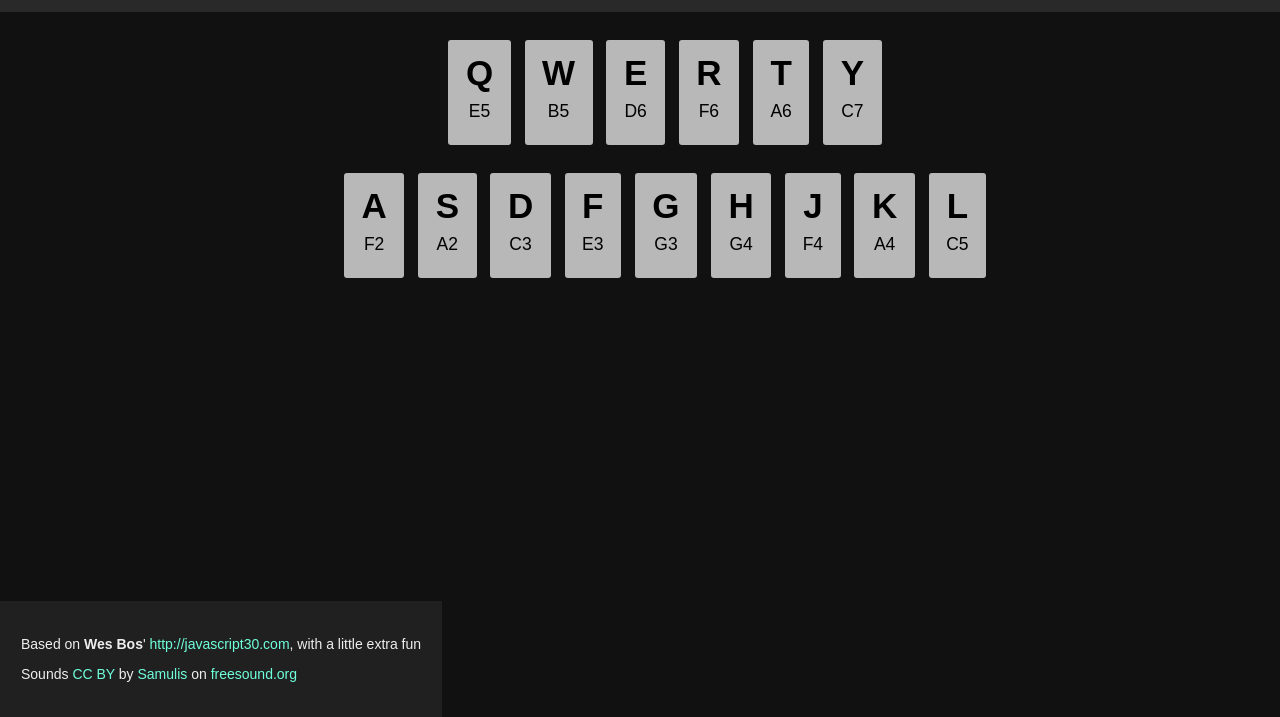
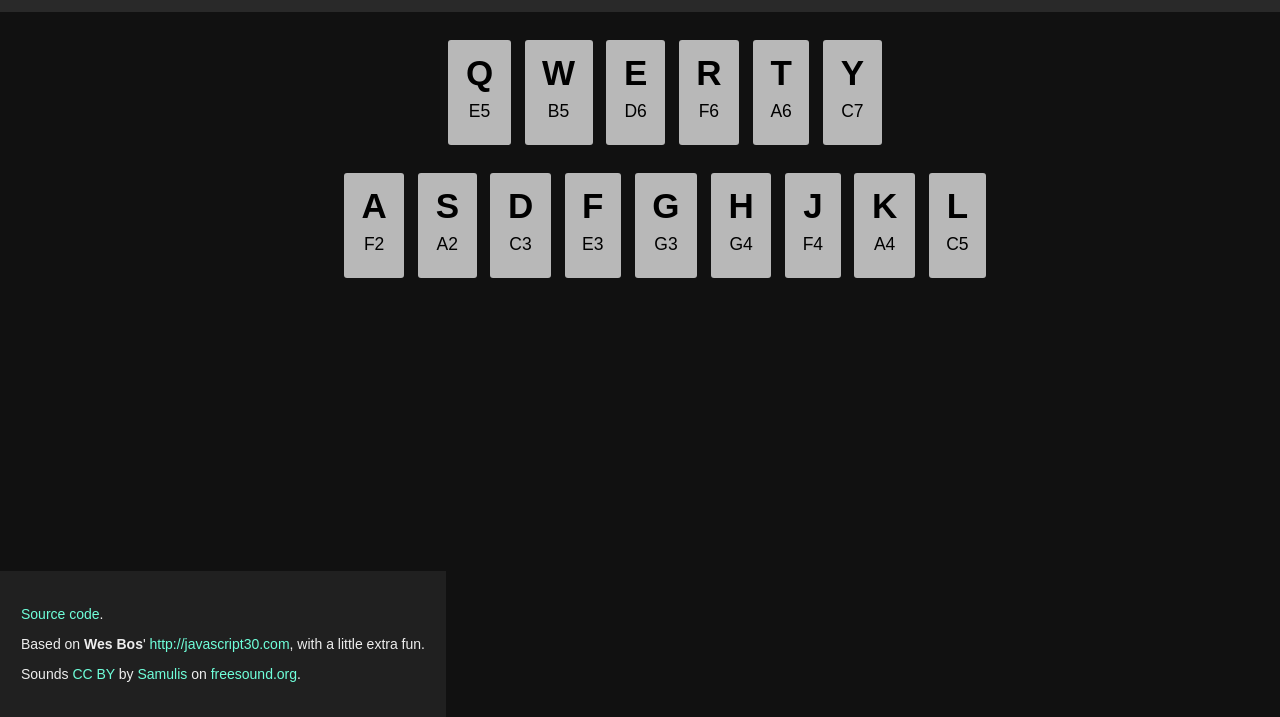
Before and after one commit to orestes/js30, a plain HTML site: page 01-drumkit/index.html in a window 1280 px wide. Shown: the part 83-800 px from the top of the page. Drawn offline with Linux system fonts and the light colour scheme.

Commit message:
docs(links): Update source code links

```diff
--- a/01-drumkit/index.html
+++ b/01-drumkit/index.html
@@ -54,13 +54,9 @@
     <audio data-sample="c7" src="samples/marimba/m96-c7.wav"></audio>
 </aside>
 <footer>
-    <p>Based on <strong>Wes Bos</strong>' <a href="http://javascript30.com" target="_blank" rel="nofollow">http://javascript30.com</a>,
-        with a little
-        extra fun</p>
-    <p>Sounds <a href="https://creativecommons.org/licenses/by/2.0/legalcode" target="_blank" rel="nofollow">CC BY</a>
-        by <a href="https://www.freesound.org/people/Samulis" rel="nofollow" target="_blank">Samulis</a>
-        on <a href="https://www.freesound.org" target="_blank" rel="nofollow">freesound.org</a>
-    </p>
+    <p><a href="https://github.com/orestes/js30/tree/master/01-drumkit" target="_blank" rel="nofollow">Source code</a>.</p>
+    <p>Based on <strong>Wes Bos</strong>' <a href="http://javascript30.com" target="_blank" rel="nofollow">http://javascript30.com</a>, with a little extra fun.</p>
+    <p>Sounds <a href="https://creativecommons.org/licenses/by/2.0/legalcode" target="_blank" rel="nofollow">CC BY</a> by <a href="https://www.freesound.org/people/Samulis" rel="nofollow" target="_blank">Samulis</a> on <a href="https://www.freesound.org" target="_blank" rel="nofollow">freesound.org</a>.</p>
 </footer>
 <script src="index.js"></script>
 </body>
```
Also changed, not shown: 1 other file.
